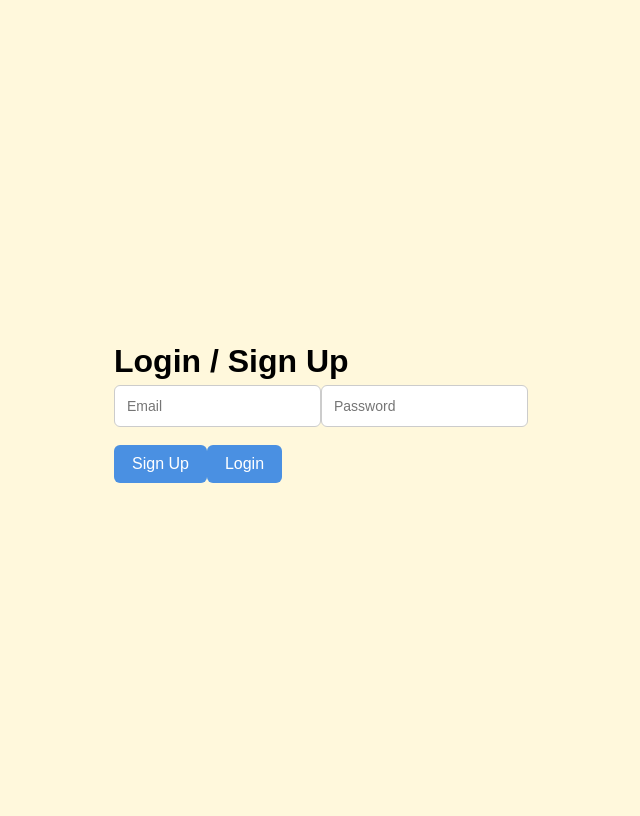
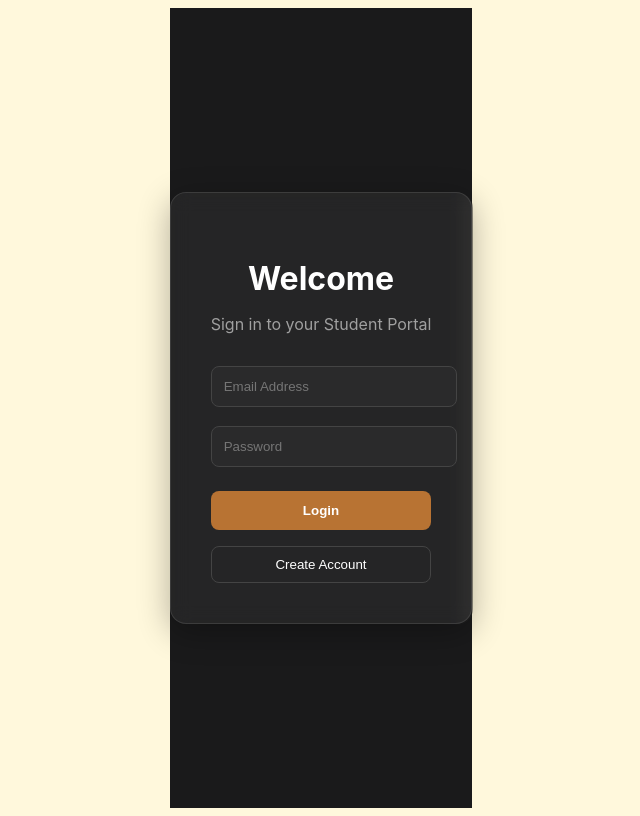
Before and after one commit to puppyNiel/infot6-lab4, a React (Vite) app in the folder simple-integration/: page /login in a window 1280 px wide. Shown: the whole page, without its empty margins (319-959 px from the left). Built offline with nearby package versions, Linux system fonts and the light colour scheme; no server answers.

Commit message:
UI: Redesign counter and add logout functionality

```diff
--- a/simple-integration/src/pages/Counter.css
+++ b/simple-integration/src/pages/Counter.css
@@ -1,28 +1,86 @@
-.counter-container {
-    text-align: center;
+:root {
+  --charcoal: #1a1a1b;
+  --copper: #b87333;
+  --white: #ffffff;
 }
 
-h3 {
-    font-size: 60px;
-    margin: 20px 0;
+.counter-container {
+  min-height: 100vh;
+  background-color: var(--charcoal);
+  color: var(--white);
+  font-family: 'Inter', sans-serif;
 }
 
-.buttons {
-    display: flex;
-    justify-content: center;
-    gap: 10px;
+.navbar {
+  display: flex;
+  justify-content: space-between;
+  align-items: center;
+  padding: 1rem 2rem;
+  background: rgba(255, 255, 255, 0.03);
+  border-bottom: 1px solid rgba(255, 255, 255, 0.1);
 }
 
-button {
-    padding: 10px 18px;
-    font-size: 16px;
-    border: none;
-    border-radius: 6px;
-    background-color: #4a90e2;
-    color: white;
-    cursor: pointer;
+.logo {
+  font-weight: 700;
+  font-size: 1.2rem;
+  letter-spacing: 1px;
 }
 
-button:hover {
-    opacity: 0.9;
+.logo span {
+  color: var(--copper);
 }
+
+.btn-logout {
+  background: transparent;
+  color: #a0a0a0;
+  border: 1px solid #444;
+  padding: 6px 16px;
+  border-radius: 6px;
+  cursor: pointer;
+  transition: all 0.3s;
+}
+
+.btn-logout:hover {
+  color: var(--white);
+  border-color: var(--white);
+}
+
+.counter-card {
+  margin: 100px auto;
+  max-width: 400px;
+  background: rgba(255, 255, 255, 0.05);
+  padding: 3rem;
+  border-radius: 20px;
+  text-align: center;
+  border: 1px solid rgba(255, 255, 255, 0.05);
+}
+
+.count-display {
+  font-size: 5rem;
+  font-weight: 800;
+  color: var(--copper);
+  margin: 2rem 0;
+}
+
+.counter-controls {
+  display: flex;
+  gap: 1rem;
+  justify-content: center;
+}
+
+.counter-controls button {
+  background: #2a2a2b;
+  color: white;
+  border: 1px solid #444;
+  width: 60px;
+  height: 60px;
+  border-radius: 50%;
+  font-size: 1.5rem;
+  cursor: pointer;
+  transition: transform 0.2s, border-color 0.2s;
+}
+
+.counter-controls button:hover {
+  border-color: var(--copper);
+  transform: translateY(-2px);
+}
--- a/simple-integration/src/pages/Counter.jsx
+++ b/simple-integration/src/pages/Counter.jsx
@@ -1,31 +1,36 @@
-import { useState } from "react";
-import './Counter.css'
+import { useState } from 'react';
+import { useNavigate } from 'react-router-dom';
+import { supabase } from '../supabaseClient';
+import './Counter.css';
 
 export function Counter() {
-    const [counter, setCounter] = useState(0);
+  const [count, setCount] = useState(0);
+  const navigate = useNavigate();
 
-    function increase() {
-            setCounter(counter + 1);
-        }
+  const handleLogout = async () => {
+    await supabase.auth.signOut();
+    navigate('/login');
+  };
 
-    function Decrease() {
-            setCounter(counter - 1);
-        }
+  return (
+    <div className="counter-container">
+      <nav className="navbar">
+        <div className="logo">Student<span>Portal</span></div>
+        <button className="btn-logout" onClick={handleLogout}>Logout</button>
+      </nav>
 
-    function Reset() {
-            setCounter(0);
-        }
+      <div className="counter-card">
+        <h2>Dashboard</h2>
+        <p>Current Session Activity</p>
 
-    return (
-        <div className="counter-container">
-            <h3>{counter}</h3>
+        <div className="count-display">{count}</div>
 
-            <div className="buttons">
-                <button onClick={increase}>Increase count</button>
-                <button onClick={Decrease}>Decrease count</button>
-                <button onClick={Reset}>Reset</button>
-            </div>
-
+        <div className="counter-controls">
+          <button onClick={() => setCount(count - 1)}>−</button>
+          <button onClick={() => setCount(0)}>Reset</button>
+          <button onClick={() => setCount(count + 1)}>+</button>
         </div>
-    );
+      </div>
+    </div>
+  );
 }
--- a/simple-integration/src/pages/Login.css
+++ b/simple-integration/src/pages/Login.css
@@ -1,43 +1,101 @@
-.container{
-    background: white;
-    padding: 30px;
-    border-radius: 10px;
-    width: 300px;
-    display: flex;
-    flex-direction: column;
-    gap: 15px;
-    box-shadow: 1px 1px 3px rgba(0, 0, 0, 1);
+/* Color Palette */
+:root {
+  --charcoal: #1a1a1b;
+  --copper: #b87333;
+  --denim-blue: #3b5998;
+  --white: #ffffff;
 }
 
-input {
-    padding: 12px;
-    border-radius: 6px;
-    border: 1px solid #ccc;
-    font-size: 14px;
+.login-container {
+  display: flex;
+  justify-content: center;
+  align-items: center;
+  min-height: 100vh;
+  background-color: var(--charcoal); /* Charcoal background */
+  font-family: 'Inter', sans-serif;
 }
 
-input:focus {
-    outline: none;
-    border-color: #4a90e2;
+.login-card {
+  background: rgba(255, 255, 255, 0.05);
+  padding: 2.5rem;
+  border-radius: 16px;
+  box-shadow: 0 8px 32px rgba(0, 0, 0, 0.3);
+  backdrop-filter: blur(10px);
+  border: 1px solid rgba(255, 255, 255, 0.1);
+  width: 100%;
+  max-width: 400px;
+  text-align: center;
 }
 
-button {
-    padding: 12px;
-    border-radius: 6px;
-    border: none;
-    font-size: 14px;
-    cursor: pointer;
+.login-card h2 {
+  color: var(--white);
+  font-size: 2rem;
+  margin-bottom: 0.5rem;
+  font-weight: 700;
 }
 
-.login {
-    background: #4a90e2;
-    color: white;
+.login-card p {
+  color: #a0a0a0;
+  margin-bottom: 2rem;
 }
 
-.signup {
-    background-color: gray;
+.input-group {
+  margin-bottom: 1.2rem;
 }
 
-button:hover {
-    opacity: 0.9;
+.input-group input {
+  width: 100%;
+  padding: 12px;
+  border-radius: 8px;
+  border: 1px solid #444;
+  background: #2a2a2b;
+  color: white;
+  outline: none;
+  transition: border-color 0.3s;
 }
+
+.input-group input:focus {
+  border-color: var(--copper); /* Copper focus accent */
+}
+
+.button-group {
+  display: flex;
+  flex-direction: column;
+  gap: 1rem;
+  margin-top: 1.5rem;
+}
+
+.btn-primary {
+  background-color: var(--copper); /* Copper button */
+  color: white;
+  padding: 12px;
+  border: none;
+  border-radius: 8px;
+  font-weight: 600;
+  cursor: pointer;
+  transition: opacity 0.3s;
+}
+
+.btn-secondary {
+  background: transparent;
+  color: var(--white);
+  border: 1px solid #444;
+  padding: 10px;
+  border-radius: 8px;
+  cursor: pointer;
+  transition: background 0.3s;
+}
+
+.btn-secondary:hover {
+  background: rgba(255, 255, 255, 0.05);
+}
+
+.status-message {
+  margin-top: 1rem;
+  font-size: 0.9rem;
+  color: #ff6b6b; /* Red for errors */
+}
+
+.status-message.success {
+  color: #51cf66; /* Green for success */
+}
--- a/simple-integration/src/pages/Login.jsx
+++ b/simple-integration/src/pages/Login.jsx
@@ -51,29 +51,40 @@ export function Login() {
 };
 
   return (
-    <div>
-      <h2>Login / Sign Up</h2>
+    <div className="login-container">
+  <div className="login-card">
+    <h2>Welcome</h2>
+    <p>Sign in to your Student Portal</p>
 
+    <div className="input-group">
       <input
         type="email"
-        placeholder="Email"
+        placeholder="Email Address"
         value={email}
         onChange={(e) => setEmail(e.target.value)}
       />
+    </div>
 
+    <div className="input-group">
       <input
         type="password"
         placeholder="Password"
         value={password}
         onChange={(e) => setPassword(e.target.value)}
       />
+    </div>
 
-      <br /><br />
+    <div className="button-group">
+      <button className="btn-primary" onClick={handleLogin}>Login</button>
+      <button className="btn-secondary" onClick={handleSignUp}>Create Account</button>
+    </div>
 
-      <button onClick={handleSignUp}>Sign Up</button>
-      <button onClick={handleLogin}>Login</button>
-
-      <p>{message}</p>
-    </div>
+    {message && (
+      <div className={`status-message ${message.includes('successful') ? 'success' : ''}`}>
+        {message}
+      </div>
+    )}
+  </div>
+</div>
   );
 }
```
